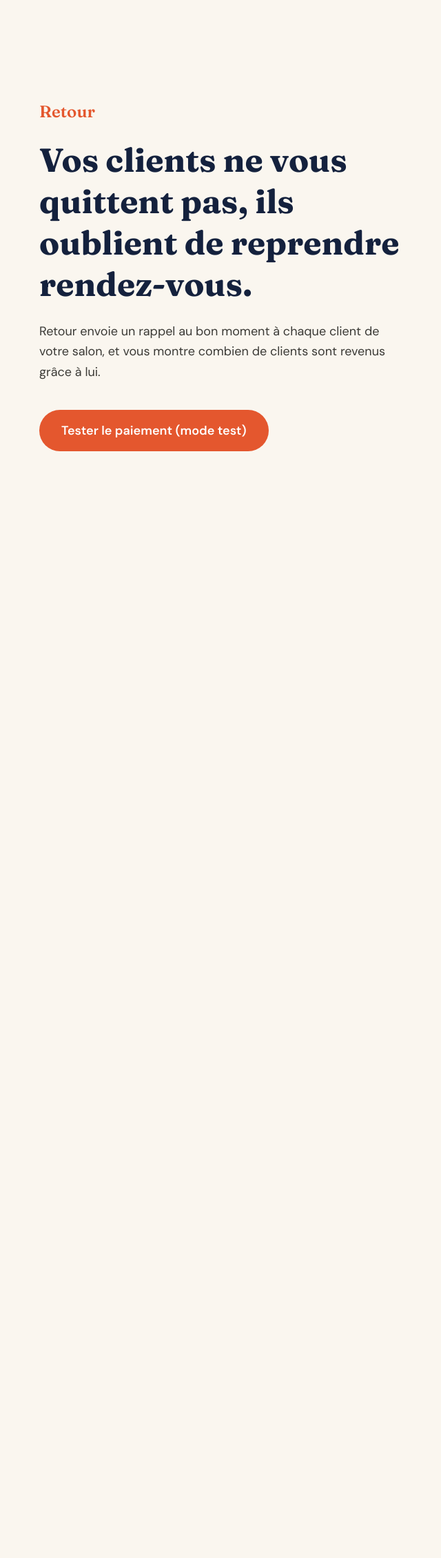
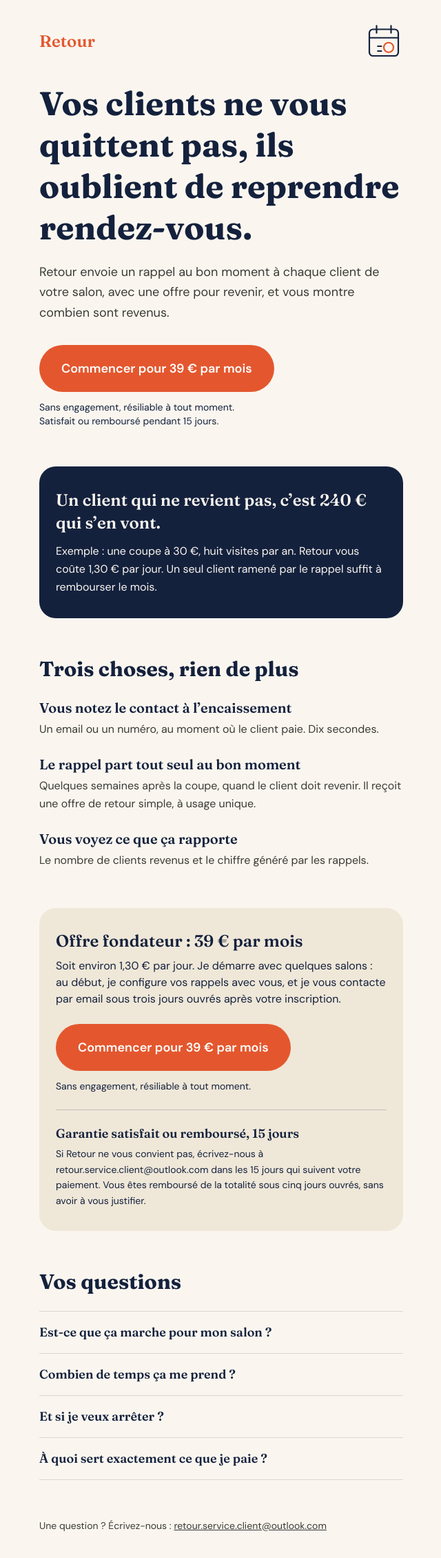
Before and after one commit to zoelba-alt/retour, a Next.js app: page / in a window 1280 px wide. Shown: the top 2258 px of the page at 69% size, without its empty margins (319-959 px from the left). Before the commit the page ends 800 px from the top, so only its background shows below. Built offline with nearby package versions, Linux system fonts and the light colour scheme.

Commit message:
Update page.tsx

```diff
--- a/app/page.tsx
+++ b/app/page.tsx
@@ -1,42 +1,197 @@
 type Props = { searchParams: Promise<{ paiement?: string }> };
+
+const EMAIL = "retour.service.client@outlook.com";
+
+function Bouton({ texte }: { texte: string }) {
+  return (
+    <form action="/api/checkout" method="POST">
+      <button
+        type="submit"
+        className="w-full rounded-full bg-brique px-8 py-5 text-lg font-semibold text-white sm:w-auto"
+      >
+        {texte}
+      </button>
+    </form>
+  );
+}
+
+function Calendrier() {
+  return (
+    <svg
+      viewBox="0 0 64 64"
+      className="h-14 w-14 text-nuit"
+      fill="none"
+      stroke="currentColor"
+      strokeWidth="2.5"
+      strokeLinecap="round"
+      strokeLinejoin="round"
+      aria-hidden="true"
+    >
+      <rect x="8" y="12" width="48" height="44" rx="6" />
+      <path d="M8 26h48M20 6v12M44 6v12" />
+      <circle cx="40" cy="42" r="8" stroke="#e4572e" />
+      <path d="M22 40h6M22 48h6" />
+    </svg>
+  );
+}
+
+const questions = [
+  {
+    q: "Est-ce que ça marche pour mon salon ?",
+    r: "Oui si vous êtes coiffeur ou barbier indépendant, avec des clients réguliers dont vous pouvez noter l’email ou le numéro au moment de l’encaissement. Sans ce contact, aucun rappel n’est possible.",
+  },
+  {
+    q: "Combien de temps ça me prend ?",
+    r: "Environ dix minutes pour démarrer : vous répondez à quelques questions par email et je configure vos rappels avec vous. Ensuite, votre seul geste est de demander le contact à chaque client.",
+  },
+  {
+    q: "Et si je veux arrêter ?",
+    r: `Vous m’écrivez à ${EMAIL} et j’arrête l’abonnement. Pendant les 15 premiers jours, vous êtes remboursé sur simple demande.`,
+  },
+  {
+    q: "À quoi sert exactement ce que je paie ?",
+    r: "À ce que chaque client dont le délai habituel est écoulé reçoive un message de votre part, avec une offre de retour à usage unique, et à savoir combien sont revenus grâce à lui. Pas un logiciel à apprendre.",
+  },
+];
 
 export default async function Accueil({ searchParams }: Props) {
   const { paiement } = await searchParams;
 
   return (
-    <main className="mx-auto flex min-h-screen max-w-xl flex-col justify-center px-6 py-16">
-      <p className="mb-6 font-titre text-2xl font-semibold text-brique">
-        Retour
-      </p>
-      <h1 className="font-titre text-4xl font-bold leading-tight text-nuit sm:text-5xl">
-        Vos clients ne vous quittent pas, ils oublient de reprendre rendez-vous.
-      </h1>
-      <p className="mt-6 text-lg leading-relaxed">
-        Retour envoie un rappel au bon moment à chaque client de votre salon, et
-        vous montre combien de clients sont revenus grâce à lui.
-      </p>
+    <main className="mx-auto max-w-xl px-6 pb-16 pt-8">
+      <header className="flex items-center justify-between">
+        <p className="font-titre text-2xl font-semibold text-brique">Retour</p>
+        <Calendrier />
+      </header>
 
       {paiement === "annule" && (
-        <p className="mt-8 rounded-2xl bg-sable px-5 py-4 text-base text-nuit">
+        <p className="mt-6 rounded-2xl bg-sable px-5 py-4 text-base text-nuit">
           Le paiement a été annulé, rien n’a été débité. Vous pouvez réessayer
           quand vous voulez.
         </p>
       )}
       {paiement === "erreur" && (
-        <p className="mt-8 rounded-2xl bg-sable px-5 py-4 text-base text-nuit">
+        <p className="mt-6 rounded-2xl bg-sable px-5 py-4 text-base text-nuit">
           Le paiement n’a pas pu démarrer et rien n’a été débité. Réessayez dans
-          un instant.
+          un instant, ou écrivez-nous à {EMAIL}.
         </p>
       )}
 
-      <form action="/api/checkout" method="POST" className="mt-10">
-        <button
-          type="submit"
-          className="w-full rounded-full bg-brique px-8 py-4 text-lg font-semibold text-white sm:w-auto"
-        >
-          Tester le paiement (mode test)
-        </button>
-      </form>
+      <section className="mt-8">
+        <h1 className="font-titre text-4xl font-bold leading-tight text-nuit sm:text-5xl">
+          Vos clients ne vous quittent pas, ils oublient de reprendre
+          rendez-vous.
+        </h1>
+        <p className="mt-5 text-lg leading-relaxed">
+          Retour envoie un rappel au bon moment à chaque client de votre salon,
+          avec une offre pour revenir, et vous montre combien sont revenus.
+        </p>
+        <div className="mt-8">
+          <Bouton texte="Commencer pour 39 € par mois" />
+          <p className="mt-3 text-sm text-nuit">
+            Sans engagement, résiliable à tout moment.
+            <br />
+            Satisfait ou remboursé pendant 15 jours.
+          </p>
+        </div>
+      </section>
+
+      <section className="mt-14 rounded-3xl bg-nuit px-6 py-8 text-creme">
+        <p className="font-titre text-2xl font-semibold leading-snug">
+          Un client qui ne revient pas, c’est 240 € qui s’en vont.
+        </p>
+        <p className="mt-3 text-base leading-relaxed">
+          Exemple : une coupe à 30 €, huit visites par an. Retour vous coûte
+          1,30 € par jour. Un seul client ramené par le rappel suffit à
+          rembourser le mois.
+        </p>
+      </section>
+
+      <section className="mt-14">
+        <h2 className="font-titre text-3xl font-bold text-nuit">
+          Trois choses, rien de plus
+        </h2>
+        <ul className="mt-6 space-y-6">
+          <li>
+            <p className="font-titre text-xl font-semibold text-nuit">
+              Vous notez le contact à l’encaissement
+            </p>
+            <p className="mt-1 text-base leading-relaxed">
+              Un email ou un numéro, au moment où le client paie. Dix secondes.
+            </p>
+          </li>
+          <li>
+            <p className="font-titre text-xl font-semibold text-nuit">
+              Le rappel part tout seul au bon moment
+            </p>
+            <p className="mt-1 text-base leading-relaxed">
+              Quelques semaines après la coupe, quand le client doit revenir.
+              Il reçoit une offre de retour simple, à usage unique.
+            </p>
+          </li>
+          <li>
+            <p className="font-titre text-xl font-semibold text-nuit">
+              Vous voyez ce que ça rapporte
+            </p>
+            <p className="mt-1 text-base leading-relaxed">
+              Le nombre de clients revenus et le chiffre généré par les
+              rappels.
+            </p>
+          </li>
+        </ul>
+      </section>
+
+      <section className="mt-14 rounded-3xl bg-sable px-6 py-8">
+        <p className="font-titre text-2xl font-semibold text-nuit">
+          Offre fondateur : 39 € par mois
+        </p>
+        <p className="mt-2 text-base text-nuit">
+          Soit environ 1,30 € par jour. Je démarre avec quelques salons : au
+          début, je configure vos rappels avec vous, et je vous contacte par
+          email sous trois jours ouvrés après votre inscription.
+        </p>
+        <div className="mt-6">
+          <Bouton texte="Commencer pour 39 € par mois" />
+          <p className="mt-3 text-sm text-nuit">
+            Sans engagement, résiliable à tout moment.
+          </p>
+        </div>
+        <div className="mt-6 border-t border-nuit/20 pt-5">
+          <p className="font-titre text-lg font-semibold text-nuit">
+            Garantie satisfait ou remboursé, 15 jours
+          </p>
+          <p className="mt-1 text-sm leading-relaxed text-nuit">
+            Si Retour ne vous convient pas, écrivez-nous à {EMAIL} dans les 15
+            jours qui suivent votre paiement. Vous êtes remboursé de la totalité
+            sous cinq jours ouvrés, sans avoir à vous justifier.
+          </p>
+        </div>
+      </section>
+
+      <section className="mt-14">
+        <h2 className="font-titre text-3xl font-bold text-nuit">
+          Vos questions
+        </h2>
+        <div className="mt-6 divide-y divide-nuit/15 border-y border-nuit/15">
+          {questions.map((item) => (
+            <details key={item.q} className="group py-4">
+              <summary className="cursor-pointer list-none font-titre text-lg font-semibold text-nuit">
+                {item.q}
+              </summary>
+              <p className="mt-3 text-base leading-relaxed">{item.r}</p>
+            </details>
+          ))}
+        </div>
+      </section>
+
+      <footer className="mt-14 text-sm">
+        <p>
+          Une question ? Écrivez-nous :{" "}
+          <a href={`mailto:${EMAIL}`} className="underline">
+            {EMAIL}
+          </a>
+        </p>
+      </footer>
     </main>
   );
 }
```
